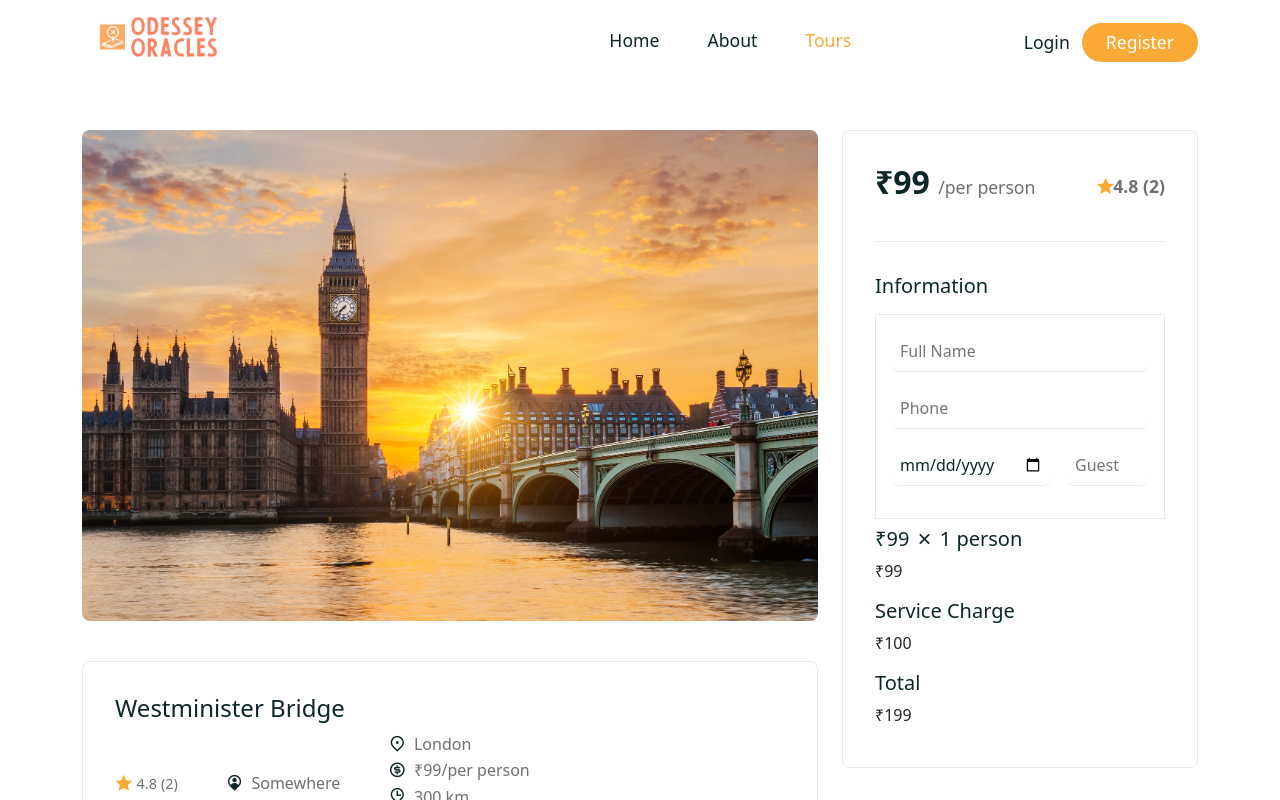
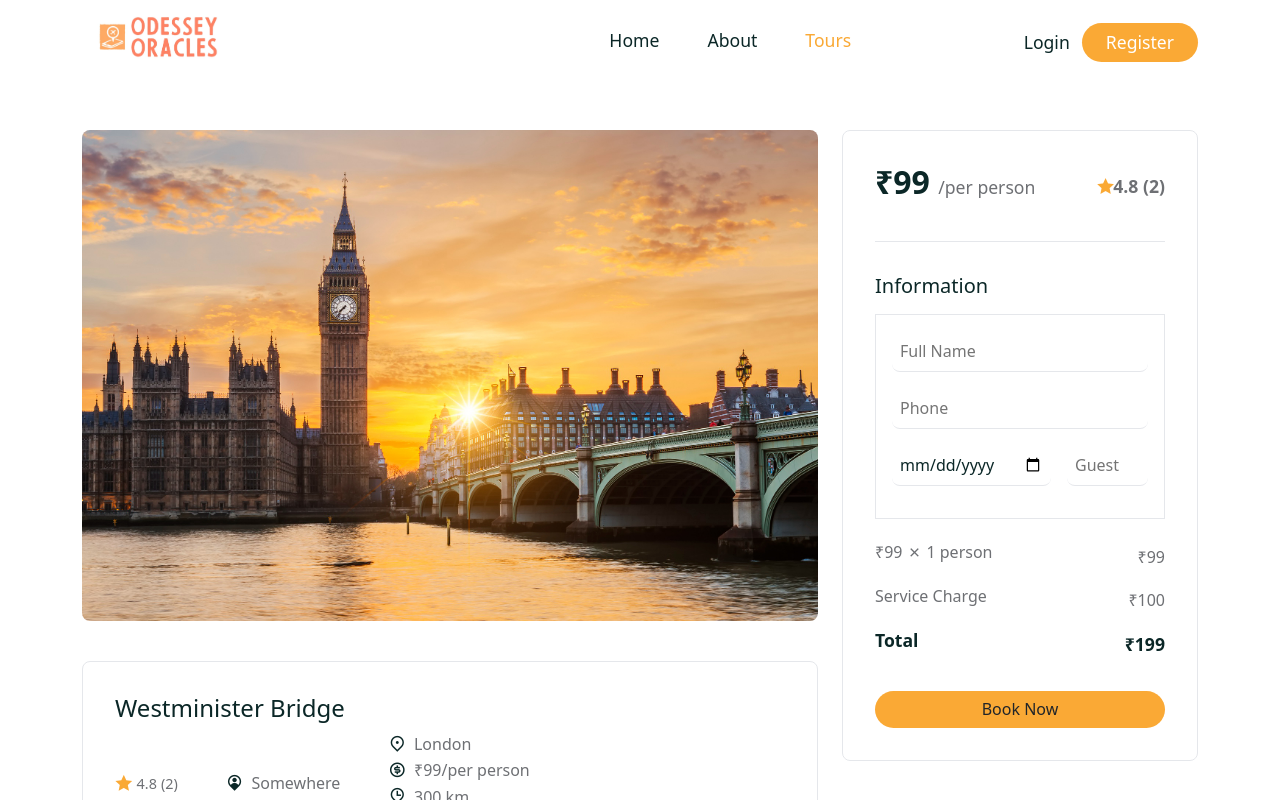
Before and after one commit to garvtomar26/tour-management, a React (Create React App) app in the folder frontend/: page /tours/01 in a window 1280 px wide. Shown: the top 800 px of the page. Built offline with nearby package versions, Linux system fonts and the light colour scheme; a web font is replaced by a local one.

Commit message:
54.00 part 2

```diff
--- a/frontend/src/components/Booking/Booking.jsx
+++ b/frontend/src/components/Booking/Booking.jsx
@@ -65,7 +65,7 @@
       <div className="booking__bottom">
         <ListGroup>
           <ListGroupItem className="border-0 px-0">
-            <h5>
+            <h5 className="d-flex align-items-center gap-1">
               ₹{price} <i class="ri-close-line"></i> 1 person
             </h5>
             <span>₹{price}</span>
@@ -74,11 +74,13 @@
             <h5>Service Charge</h5>
             <span>₹100</span>
           </ListGroupItem>
-          <ListGroupItem className="border-0 px-0">
+          <ListGroupItem className="border-0 px-0 total">
             <h5>Total</h5>
             <span>₹199</span>
           </ListGroupItem>
         </ListGroup>
+
+        <button className="btn primary__btn w-100 mt-4">Book Now</button>
       </div>
     </div>
   );
--- a/frontend/src/components/Booking/booking.css
+++ b/frontend/src/components/Booking/booking.css
@@ -53,3 +53,27 @@
   padding: 1rem;
   border: 1px solid rgb(229, 231, 235);
 }
+
+.booking__bottom li {
+  display: flex;
+  align-items: center;
+  justify-content: space-between;
+}
+
+.booking__bottom li h5,
+.booking__bottom li span {
+  font-size: 1rem;
+  color: var(--text-color);
+  font-weight: 500;
+}
+
+.booking__bottom {
+  margin-top: 1rem;
+}
+
+.total h5,
+.total span {
+  color: var(--heading-color) !important;
+  font-weight: 700 !important;
+  font-size: 1.1rem !important;
+}
```
